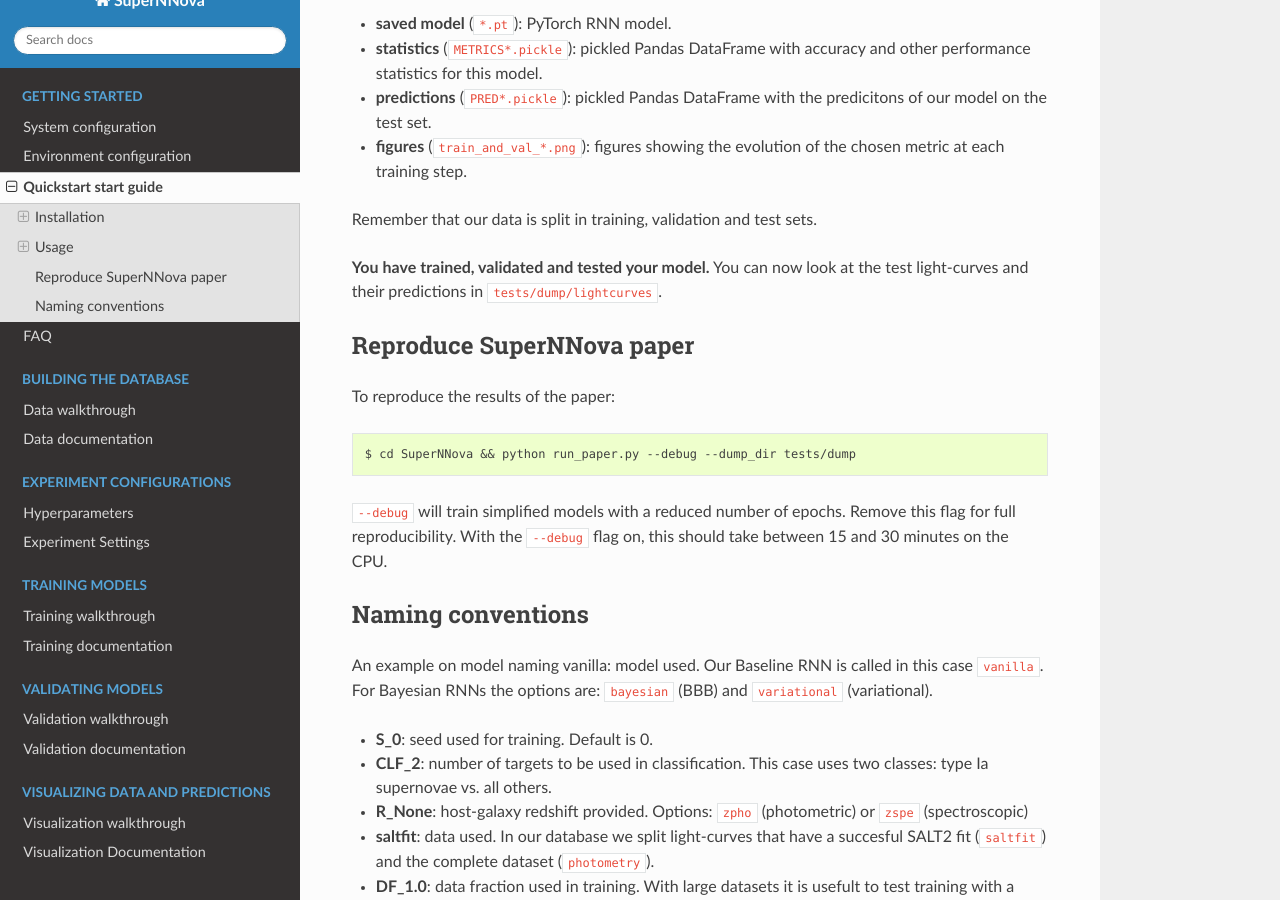
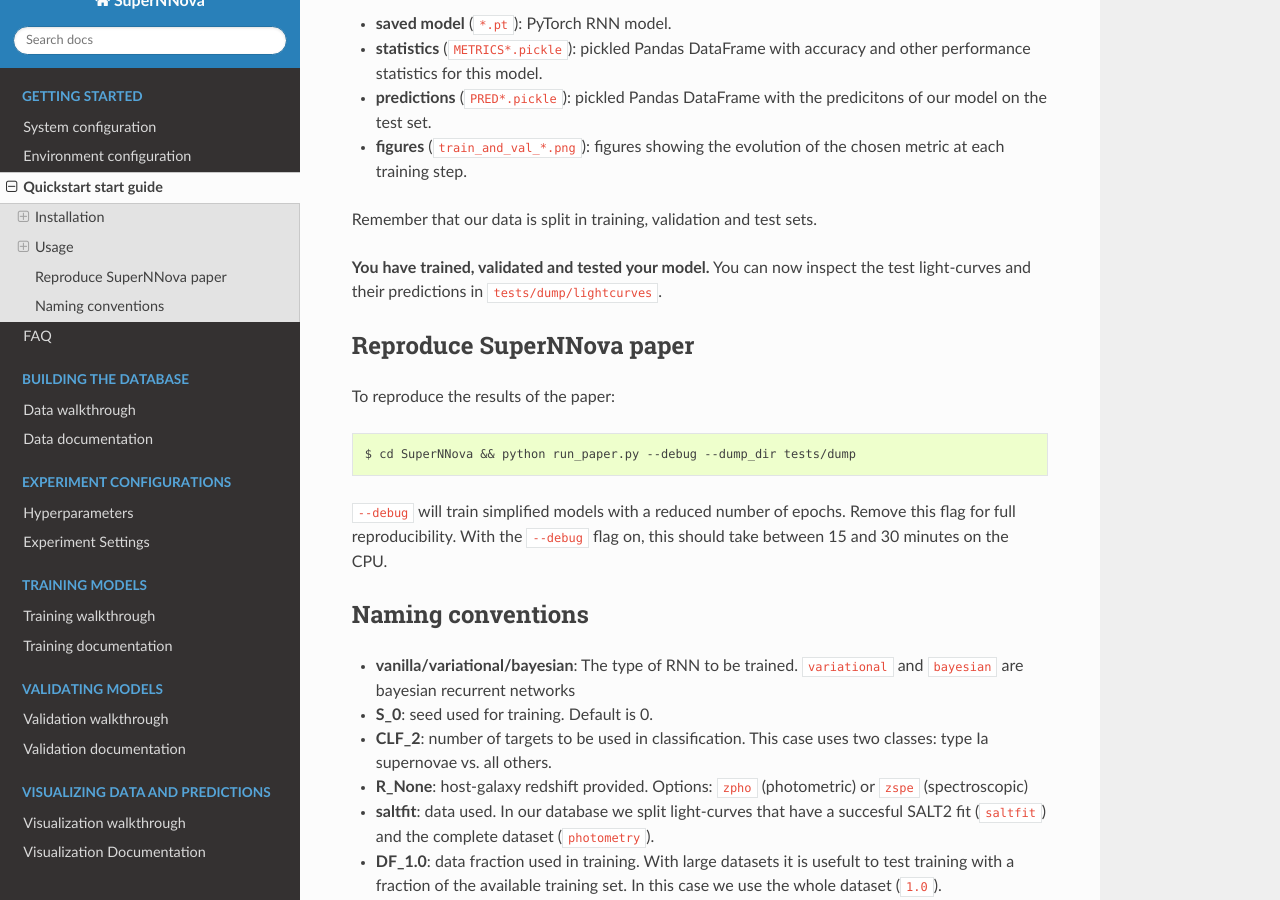
Before and after one commit to supernnova/SuperNNova, a Sphinx documentation site: the page built from docs/installation/five_minute_guide.rst, in a window 1280 px wide and 900 px high, scrolled down 1096 px. Built offline with Sphinx 7.4.7 and the Read the Docs theme 2.0.0, drawn with Linux system fonts in a browser that asks for light colours.

Commit message:
Update start guide and README

```diff
--- a/docs/installation/five_minute_guide.rst
+++ b/docs/installation/five_minute_guide.rst
@@ -60,7 +60,7 @@
 
 Remember that our data is split in training, validation and test sets.
 
-**You have trained, validated and tested your model.** You can now look at the test light-curves and their predictions in ``tests/dump/lightcurves``.
+**You have trained, validated and tested your model.** You can now inspect the test light-curves and their predictions in ``tests/dump/lightcurves``.
 
 
 Reproduce SuperNNova paper
@@ -77,8 +77,8 @@
 
 Naming conventions
 ~~~~~~~~~~~~~~~~~~~~~~~~~~~~~
-An example on model naming
-vanilla: model used. Our Baseline RNN is called in this case ``vanilla``. For Bayesian RNNs the options are: ``bayesian`` (BBB) and ``variational`` (variational).
+
+- **vanilla/variational/bayesian**: The type of RNN to be trained. ``variational`` and ``bayesian`` are bayesian recurrent networks
 
 - **S_0**: seed used for training. Default is 0.
 
```
Also changed, not shown: README.md (+3 -1 lines).
